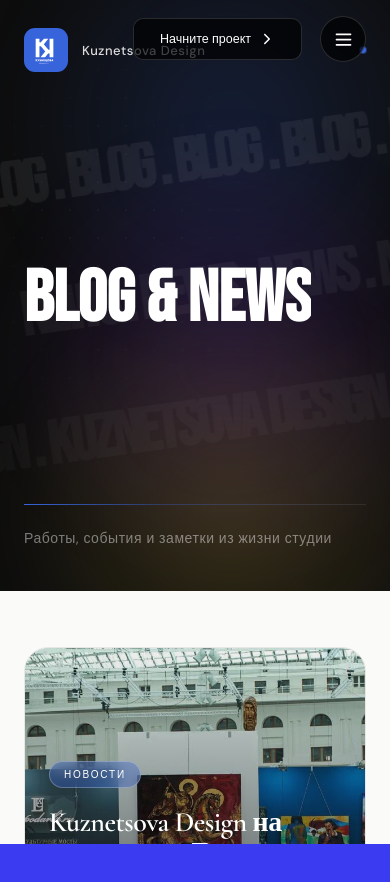
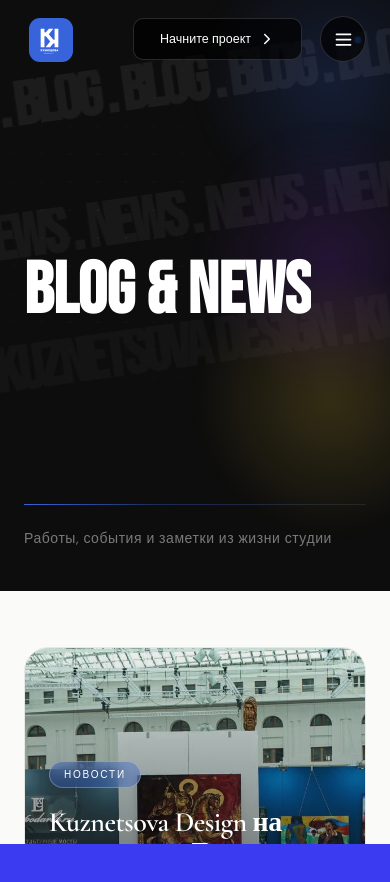
Before and after one commit to sassnemu1/kuznetsova-design, a Next.js app: page /blog in a window 390 px wide. Shown: the top 882 px of the page. Built offline with nearby package versions, Linux system fonts and the light colour scheme.

Commit message:
fix bug BlogHero and RunningText

```diff
--- a/src/components/Blog/BlogHero/BlogHero.jsx
+++ b/src/components/Blog/BlogHero/BlogHero.jsx
@@ -4,8 +4,6 @@
 import useGSAP from "@/hooks/useGSAP";
 import styles from "./BlogHero.module.css";
 import RunningText from "@/components/UI/RunningText/RunningText";
-
-// const TITLE = "ЖУРНАЛ".split("");
 
 export default function BlogHero() {
   const sectionRef = useRef(null);
@@ -32,8 +30,8 @@
           { y: "0%", opacity: 1, stagger: 0.055, duration: 1.15 },
           "-=0.45"
         )
-        .to(dividerRef.current, { scaleX: 1, duration: 1.3, ease: "expo.inOut" }, "-=0.75")
-        .to(bottomRef.current, { opacity: 1, y: 0, duration: 0.9 }, "-=0.85");
+        .to(dividerRef.current, { scaleX: 1, duration: 1.3, ease: "expo.inOut" }, "-=1.45")
+        .to(bottomRef.current, { opacity: 1, y: 0, duration: 0.9 }, "-=1.45");
     }, sectionRef);
 
     return () => ctx.revert();
@@ -41,6 +39,7 @@
 
   return (
     <section ref={sectionRef} className={`${styles.hero} nav-dark-zone`}>
+      <RunningText rows={["Blog", "News", "Kuznetsova Design"]}/>
       {/* Точечная сетка */}
       <div className={styles.dotGrid} />
       {/* Глоу */}
@@ -62,26 +61,14 @@
 
         <div className={styles.issue}>
           <span className={styles.issueDot} />
-          {/* <span className={styles.issueLabel}>
-            Журнал · {new Date().getFullYear()}
-          </span> */}
         </div>
       </div>
 
       {/* Заголовок */}
       <div className={styles.titleWrap}>
-        <RunningText rows={["Blog", "News", "Kuznetsova Design"]}/>
+
         <div className={styles.titleClip}>
             <h2>Blog & News </h2>
-          {/* {TITLE.map((char, i) => (
-            <span
-              key={i}
-              ref={(el) => { lettersRef.current[i] = el; }}
-              className={styles.letter}
-            >
-              {char}
-            </span>
-          ))} */}
         </div>
       </div>
 
@@ -92,10 +79,6 @@
           <p className={styles.desc}>
             Работы, события и заметки из жизни студии
           </p>
-          {/* <div className={styles.scrollHint}>
-            <span className={styles.scrollLine} />
-            <span className={styles.scrollText}>Scroll</span>
-          </div> */}
         </div>
       </div>
     </section>
--- a/src/components/Blog/BlogHero/BlogHero.module.css
+++ b/src/components/Blog/BlogHero/BlogHero.module.css
@@ -28,7 +28,7 @@
   width: 480px;
   height: 480px;
   background: radial-gradient(circle, rgba(56, 100, 219, 0.2), transparent 68%);
-  filter: blur(24px);
+  filter: blur(8px);
   pointer-events: none;
 }
 .glow2 {
@@ -38,7 +38,7 @@
   width: 480px;
   height: 480px;
   background: radial-gradient(circle, rgba(129, 56, 219, 0.2), transparent 68%);
-  filter: blur(24px);
+  filter: blur(8px);
   pointer-events: none;
 }
 .glow3 {
@@ -48,7 +48,7 @@
   width: 480px;
   height: 480px;
   background: radial-gradient(circle, rgba(219, 184, 56, 0.2), transparent 68%);
-  filter: blur(24px);
+  filter: blur(8px);
   pointer-events: none;
 }
 
@@ -127,14 +127,6 @@
   50%       { box-shadow: 0 0 0 7px rgba(56, 100, 219, 0); }
 }
 
-.issueLabel {
-  font-family: ui-monospace, "SF Mono", "Roboto Mono", monospace;
-  font-size: 11px;
-  letter-spacing: 0.1em;
-  color: rgba(255, 255, 255, 0.4);
-  text-transform: uppercase;
-}
-
 /* ─── TITLE ──────────────────────────────────────────────────── */
 .titleWrap {
   position: relative;
@@ -153,16 +145,6 @@
 .titleClip h2 {
     font-family: var(--font-bold);
     font-size: clamp(72px, 8vw, 150px);
-}
-
-.letter {
-  display: inline-block;
-  font-family: var(--font-bold);
-  font-size: clamp(120px, 22vw, 320px);
-  line-height: 0.88;
-  letter-spacing: -0.01em;
-  color: #fff;
-  transform-origin: bottom center;
 }
 
 /* ─── BOTTOM ─────────────────────────────────────────────────── */
@@ -197,34 +179,33 @@
   color: rgba(255, 255, 255, 0.45);
 }
 
-.scrollHint {
-  display: flex;
-  align-items: center;
-  gap: 12px;
-}
-
-.scrollLine {
-  display: block;
-  width: 40px;
-  height: 1px;
-  background: rgba(255, 255, 255, 0.2);
-}
-
-.scrollText {
-  font-family: ui-monospace, "SF Mono", "Roboto Mono", monospace;
-  font-size: 10px;
-  letter-spacing: 0.22em;
-  text-transform: uppercase;
-  color: rgba(255, 255, 255, 0.3);
-}
-
 /* ─── RESPONSIVE ─────────────────────────────────────────────── */
 @media (max-width: 768px) {
   .hero { min-height: 70vh; padding: 0 24px; }
-  .topBar { padding-top: 28px; padding-bottom: 24px; }
+  .topBar { padding: 18px 5px; }
   .letter { font-size: clamp(80px, 20vw, 160px); }
   .brandSub { display: none; }
   .scrollHint { display: none; }
+
+  .brandName {display: none;}
+
+  .glow {
+    top: -60px;
+  }
+  .glow2 {
+    top: 120px;
+  }
+  .glow3 {
+    top: 260px;
+  }
+
+  .glow,
+  .glow2,
+  .glow3 {
+    width: 280px;
+    height: 280px;
+    /* display: none; */
+  }
 }
 
 @media (prefers-reduced-motion: reduce) {
--- a/src/components/UI/RunningText/RunningText.jsx
+++ b/src/components/UI/RunningText/RunningText.jsx
@@ -5,7 +5,7 @@
 
 import styles from "./RunningText.module.css";
 
-export default function RunningText({ rows = [] }) {
+export default function RunningText({ rows }) {
   const wrapperRef = useRef(null);
   const rowsRef = useRef([]);
 
```
Also changed, not shown: src/components/HomePage/HeroSection/HeroSection.module.css (+4 -4 lines).
